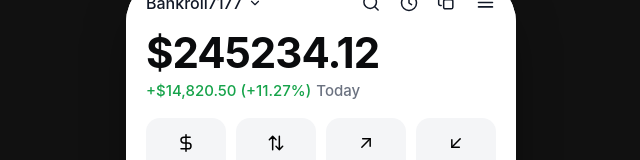
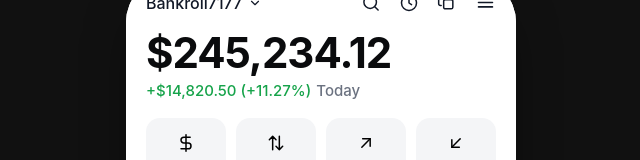
Before and after one commit to gursahaisadana-max/larpwallet, a plain HTML site: page index.html in a window 1280 px wide. Shown: the top 160 px of the page, without its empty margins (319-959 px from the left). Drawn offline with Linux system fonts and the light colour scheme.

Commit message:
Format total balance to include commas

```diff
--- a/index.html
+++ b/index.html
@@ -683,7 +683,7 @@
 
     <div class="scroll" id="scrollArea">
       <div class="hero">
-        <div class="balance" id="totalBalance" ondblclick="triggerCameraCue()">$245234.12</div>
+        <div class="balance" id="totalBalance" ondblclick="triggerCameraCue()">$245,234.12</div>
         <div class="delta-row">
           <span id="deltaText" class="delta-up">+$14,820.50 (+11.27%)</span>
           <span class="delta-label">Today</span>
```
